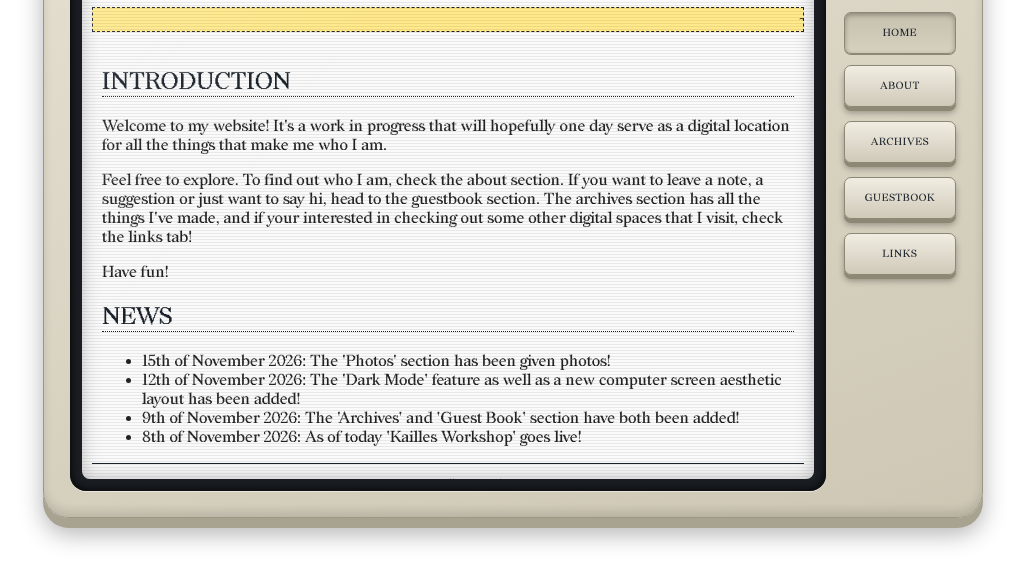
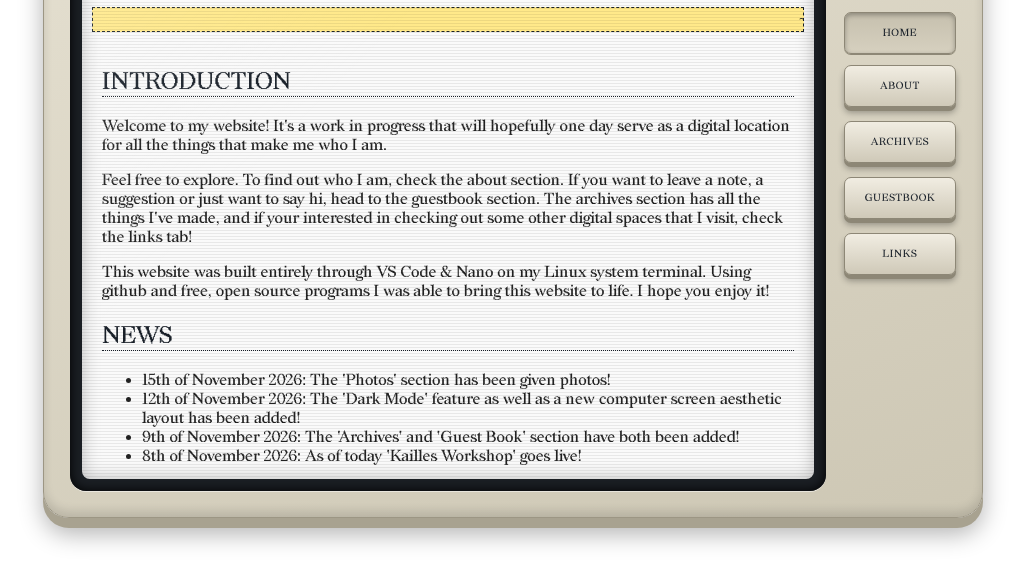
Before and after one commit to UnderFloorConvenienceStore/my_site, a plain HTML site: page index.html in a window 1280 px wide. Shown: the part 190-774 px from the top of the page, without its empty margins (127-1152 px from the left). Drawn offline with Linux system fonts and the light colour scheme.

Commit message:
Legalities

```diff
--- a/index.html
+++ b/index.html
@@ -33,7 +33,10 @@
                made, and if your interested in checking out some other digital spaces
                that I visit, check the links tab!
             </p>
-            <p>Have fun!</p>
+            <p>This website was built entirely through VS Code & Nano on my Linux system
+              terminal. Using github and free, open source programs I was able to bring
+              this website to life. I hope you enjoy it!
+            </p>
             <h2>NEWS</h2>
             <ul>
               <li>15th of November 2026: The 'Photos' section has been given photos!</li>
```
